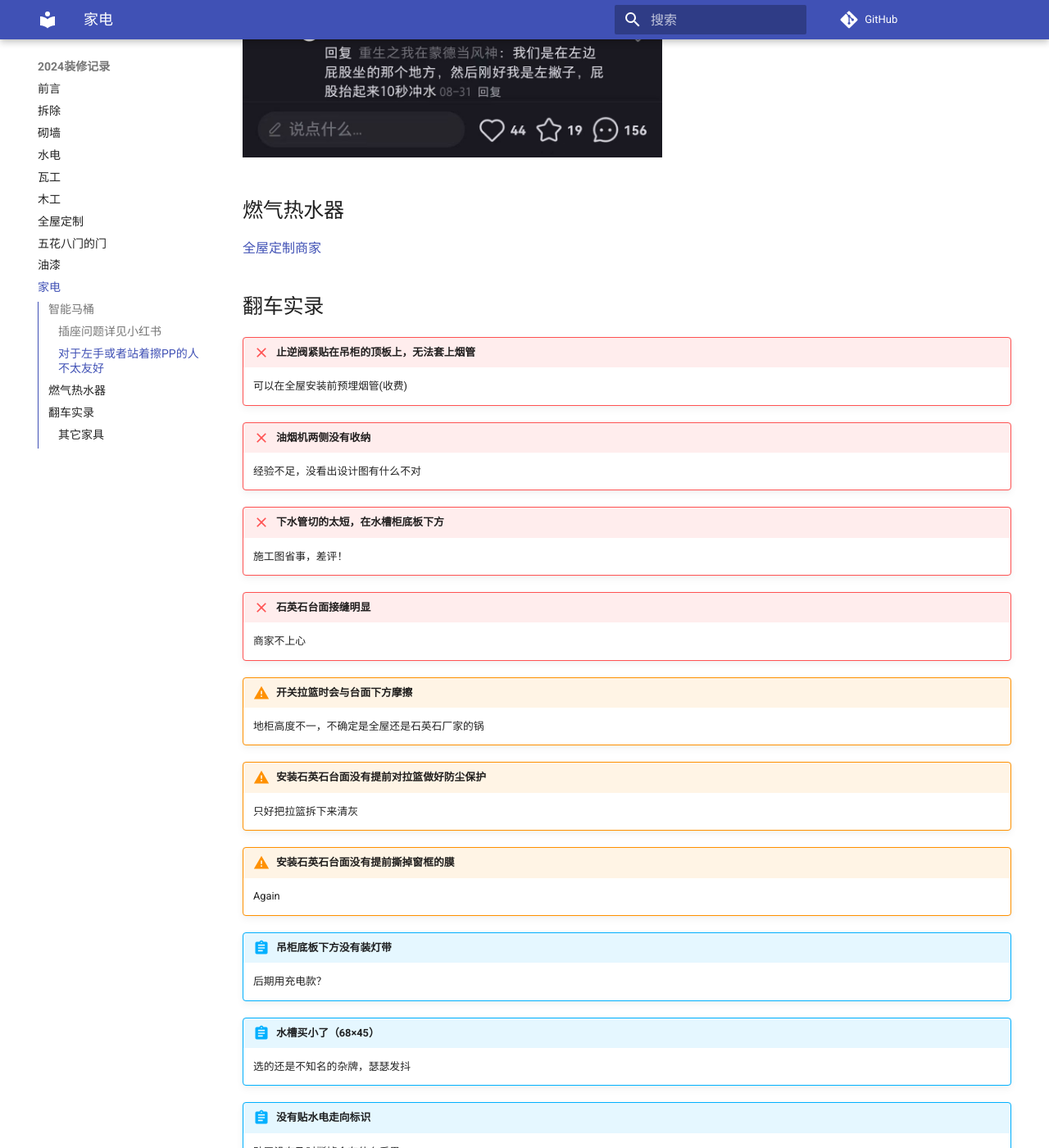
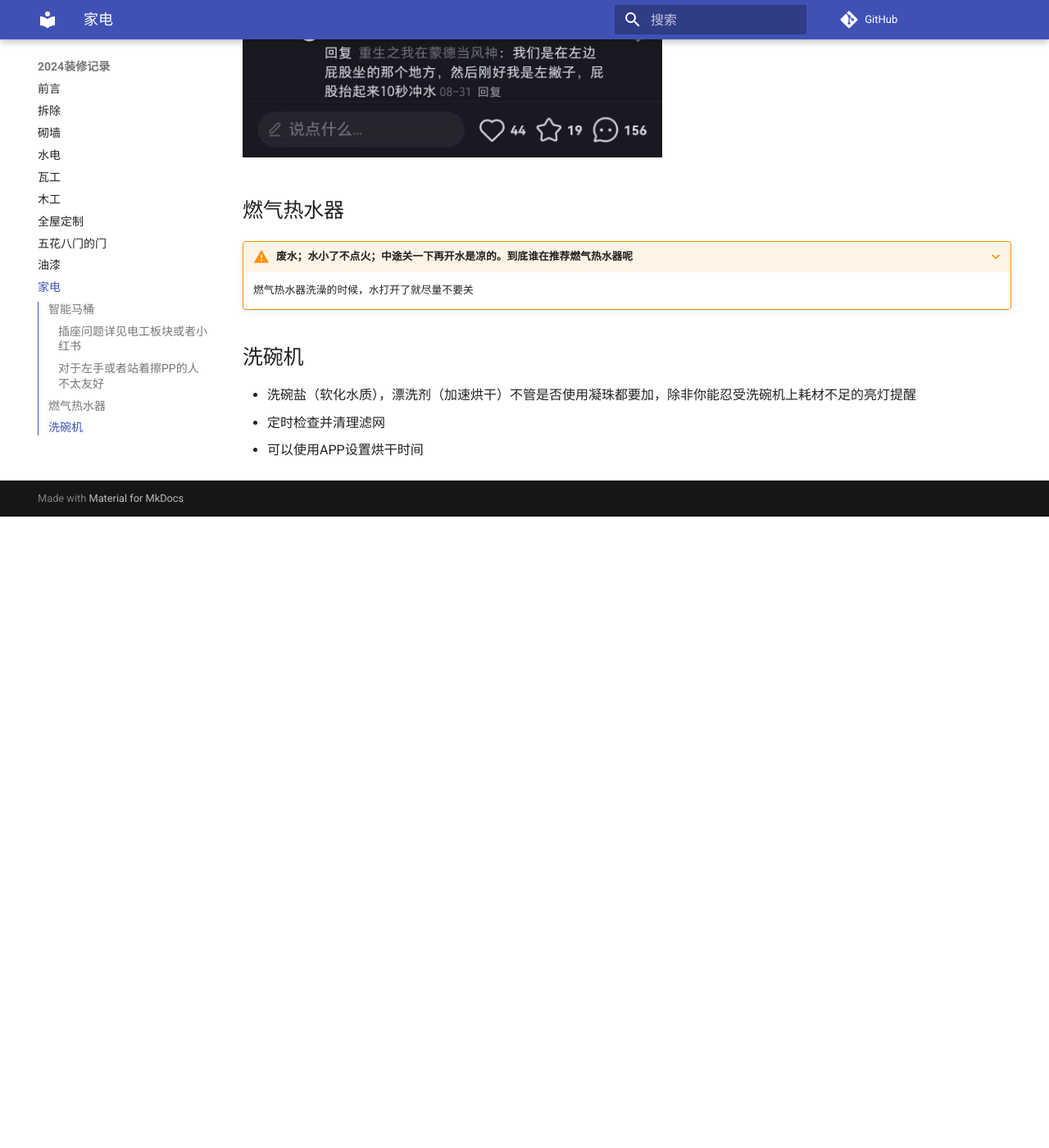
Before and after one commit to LPKnight/2024renovation, an MkDocs documentation site: the page built from docs/homeAppliances.md, in a window 1280 px wide and 1400 px high, scrolled down 2302 px. Shown: the whole window at 82% size. Built offline with MkDocs 1.6.1 and Material for MkDocs 9.7.7, drawn with Linux system fonts in a browser that asks for light colours; comment, search, counter and statistics services are not loaded; after the commit the page ends 2932 px from its top, so only the background shows below that; some of the changed text lies outside the part shown.

Commit message:
upload md

```diff
--- a/docs/homeAppliances.md
+++ b/docs/homeAppliances.md
@@ -2,43 +2,16 @@
 
 ## 智能马桶
 
-### 插座问题详见小红书
+### 插座问题详见电工板块或者小红书
 ![避坑攻略](images/智能马桶插座.jpg "监工指南"){: figcaption=1235 style="width:40vw;" }
 ### 对于左手或者站着擦PP的人不太友好
 ![避坑攻略](images/智能马桶使用习惯.jpg "监工指南"){: figcaption=1235 style="width:40vw;" }
 
 ## 燃气热水器
-[全屋定制商家](files/福州全屋定制商家.xlsx)
+???+ warning "废水；水小了不点火；中途关一下再开水是凉的。到底谁在推荐燃气热水器呢"
+    燃气热水器洗澡的时候，水打开了就尽量不要关
 
-
-## 翻车实录
-!!! failure "止逆阀紧贴在吊柜的顶板上，无法套上烟管"
-    可以在全屋安装前预埋烟管(收费)
-!!! failure "油烟机两侧没有收纳"
-    经验不足，没看出设计图有什么不对
-!!! failure "下水管切的太短，在水槽柜底板下方"
-    施工图省事，差评！
-!!! failure "石英石台面接缝明显"
-    商家不上心
-!!! warning "开关拉篮时会与台面下方摩擦"
-    地柜高度不一，不确定是全屋还是石英石厂家的锅
-!!! warning "安装石英石台面没有提前对拉篮做好防尘保护"
-    只好把拉篮拆下来清灰
-!!! warning "安装石英石台面没有提前撕掉窗框的膜"
-    Again
-!!! abstract "️吊柜底板下方没有装灯带"
-    后期用充电款？
-!!! abstract "️水槽买小了（68×45）"
-    选的还是不知名的杂牌，瑟瑟发抖
-!!! abstract "️没有贴水电走向标识"
-    贴了没有及时撕掉会有什么后果
-
-### 其它家具
-!!! warning "次卧书桌&飘窗处高度不足"
-    设计师遗忘地暖的厚度
-!!! warning "次卧飘窗的把手没有提醒，安装在上方（而非中间）"
-    没有征求业主意见。温师傅想当然的安装
-!!! warning "电视柜没有提前告知，安装后只能开圆孔"
-    开的还是早就被淘汰的50CM孔，孔盖都不好买
-!!! warning "没有提前购买玻璃胶"
-    柜子与瓷砖的交界处需要密封
+## 洗碗机
+- 洗碗盐（软化水质），漂洗剂（加速烘干）不管是否使用凝珠都要加，除非你能忍受洗碗机上耗材不足的亮灯提醒
+- 定时检查并清理滤网
+- 可以使用APP设置烘干时间
```
Also changed, not shown: docs/door.md (+1 -1 lines), docs/painting.md (+3 -1 lines), docs/images/腻子验收.jpg (added).
